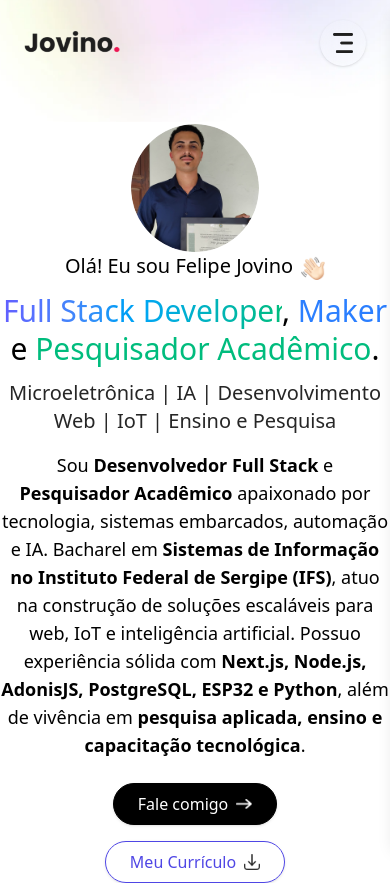
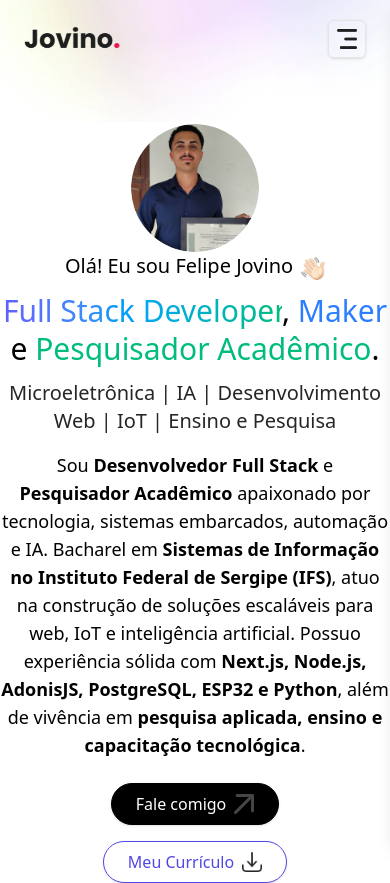
Before and after one commit to Jovinull/portfolio, a Next.js app: page / in a window 390 px wide. Built offline with nearby package versions, Linux system fonts and the light colour scheme; a web font is replaced by a local one.

Commit message:
feat: botão de donwload para modo escuro

```diff
--- a/app/components/buttons/ActionButton.tsx
+++ b/app/components/buttons/ActionButton.tsx
@@ -3,7 +3,7 @@ import BaseButton from './BaseButton';
 
 const ActionButtons = () => (
   <div className="mt-6 flex flex-col items-center gap-4 sm:flex-row">
-    <BaseButton href="#contact" variant="primary" icon={assets.right_arrow_white}>
+    <BaseButton href="#contact" variant="primary" icon={assets.arrow_icon}>
       Fale comigo
     </BaseButton>
     <BaseButton href="/vitae.pdf" download variant="theme" icon={assets.download_icon}>
--- /dev/null
+++ b/app/components/buttons/ActionButtons.tsx
@@ -0,0 +1,27 @@
+'use client';
+
+import { assets } from '@/assets/assets';
+import { useThemeStore } from '@/app/store/useThemeStore';
+import BaseButton from './BaseButton';
+
+const ActionButtons = () => {
+  const { isDark } = useThemeStore();
+
+  return (
+    <div className="mt-6 flex flex-col items-center gap-4 sm:flex-row">
+      <BaseButton href="#contact" variant="primary" icon={assets.arrow_icon}>
+        Fale comigo
+      </BaseButton>
+      <BaseButton
+        href="/vitae.pdf"
+        download
+        variant="theme"
+        icon={isDark ? assets.download_icon_dark : assets.download_icon}
+      >
+        Meu Currículo
+      </BaseButton>
+    </div>
+  );
+};
+
+export default ActionButtons;
--- a/app/components/buttons/BaseButton.tsx
+++ b/app/components/buttons/BaseButton.tsx
@@ -16,12 +16,12 @@ const BaseButton = ({
   isIconOnly = false,
   className = '',
 }: BaseButtonProps) => {
-  const classes = clsx('btn', `btn-${variant}`, isIconOnly ? 'px-3 py-3' : 'px-6 py-2', className);
+  const classes = clsx('btn', `btn-${variant}`, isIconOnly ? 'p-2' : 'px-6 py-2', className);
 
   const content = (
     <>
       {children}
-      {icon && <Image src={icon} alt="icon" className="w-4" />}
+      {icon && <Image src={icon} alt="icon" className="h-5 w-5" />}
     </>
   );
 
--- a/app/components/buttons/ContactButton.tsx
+++ b/app/components/buttons/ContactButton.tsx
@@ -1,8 +1,13 @@
 import { assets } from '@/assets/assets';
 import BaseButton from './BaseButton';
 
-const ContactButton = () => (
-  <BaseButton href="#contact" variant="theme" icon={assets.arrow_icon}>
+const ContactButton = ({ isFullWidth = false }: { isFullWidth?: boolean }) => (
+  <BaseButton
+    href="#contact"
+    variant="theme"
+    icon={assets.arrow_icon}
+    className={isFullWidth ? 'w-full justify-center' : ''}
+  >
     Contato
   </BaseButton>
 );
--- a/app/components/buttons/MenuToggleButton.tsx
+++ b/app/components/buttons/MenuToggleButton.tsx
@@ -19,7 +19,12 @@ const MenuToggleButton = ({ isOpen, toggleMenu }: MenuToggleButtonProps) => {
       : assets.menu_black;
 
   return (
-    <BaseButton onClick={toggleMenu} isIconOnly variant="ghost" className="md:hidden">
+    <BaseButton
+      onClick={toggleMenu}
+      isIconOnly
+      variant="ghost"
+      className="border-theme bg-theme/70 rounded-md border p-2 shadow-sm backdrop-blur-md hover:scale-105 hover:opacity-80 md:hidden"
+    >
       <Image src={icon} alt="menu" className="h-5 w-5" />
     </BaseButton>
   );
--- a/app/components/header/ActionButton.tsx
+++ /dev/null
@@ -1,23 +0,0 @@
-'use client';
-
-import Image from 'next/image';
-import Link from 'next/link';
-
-import { ActionButtonProps } from '@/app/types/components/actionButton';
-
-const ActionButton = ({
-  href,
-  children,
-  icon,
-  variant = 'primary',
-  download = false,
-}: ActionButtonProps) => {
-  return (
-    <Link href={href} download={download} className={`btn btn-${variant}`}>
-      {children}
-      <Image src={icon} alt="Ícone" className="w-4" />
-    </Link>
-  );
-};
-
-export default ActionButton;
--- a/app/components/header/ActionButtons.tsx
+++ /dev/null
@@ -1,15 +0,0 @@
-import ActionButton from './ActionButton';
-import { assets } from '@/assets/assets';
-
-const ActionButtons = () => (
-  <div className="mt-6 flex flex-col items-center gap-4 sm:flex-row">
-    <ActionButton href="#contact" variant="primary" icon={assets.right_arrow_white}>
-      Fale comigo
-    </ActionButton>
-    <ActionButton href="/vitae.pdf" download variant="theme" icon={assets.download_icon}>
-      Meu Currículo
-    </ActionButton>
-  </div>
-);
-
-export default ActionButtons;
--- a/app/components/header/Header.tsx
+++ b/app/components/header/Header.tsx
@@ -5,7 +5,7 @@ import ProfileImage from './ProfileImage';
 import Greeting from './Greeting';
 import Title from './Title';
 import Description from './Description';
-import ActionButtons from './ActionButtons';
+import ActionButtons from '@/app/components/buttons/ActionButtons';
 import Subtitle from './Subtitle';
 
 const Header = () => {
--- a/app/components/navbar/mobileMenu/MobileMenuContainer.tsx
+++ b/app/components/navbar/mobileMenu/MobileMenuContainer.tsx
@@ -35,7 +35,7 @@ const MobileMenuContainer = ({ isOpen, closeMenu }: MobileMenuContainerProps) =>
       <MobileMenuBackground />
       <MobileMenuHeader closeMenu={closeMenu} />
       <MenuLinks onClick={closeMenu} />
-      <ContactButton />
+      <ContactButton isFullWidth />
     </div>
   );
 };
--- a/assets/assets.ts
+++ b/assets/assets.ts
@@ -19,6 +19,7 @@ import mail_icon from './mail-icon.png';
 import mail_icon_dark from './mail-icon-dark.png';
 import profile_img from './profile-img.png';
 import download_icon from './download-icon.png';
+import download_icon_dark from './download-icon-dark.png';
 import hand_icon from './hand-icon.png';
 import header_bg_color from './header-bg-color.png';
 import moon_icon from './moon-icon.png';
@@ -61,6 +62,7 @@ export const assets = {
   mail_icon_dark,
   profile_img,
   download_icon,
+  download_icon_dark,
   hand_icon,
   header_bg_color,
   moon_icon,
```
Also changed, not shown: assets/download-icon-dark.png (added).
